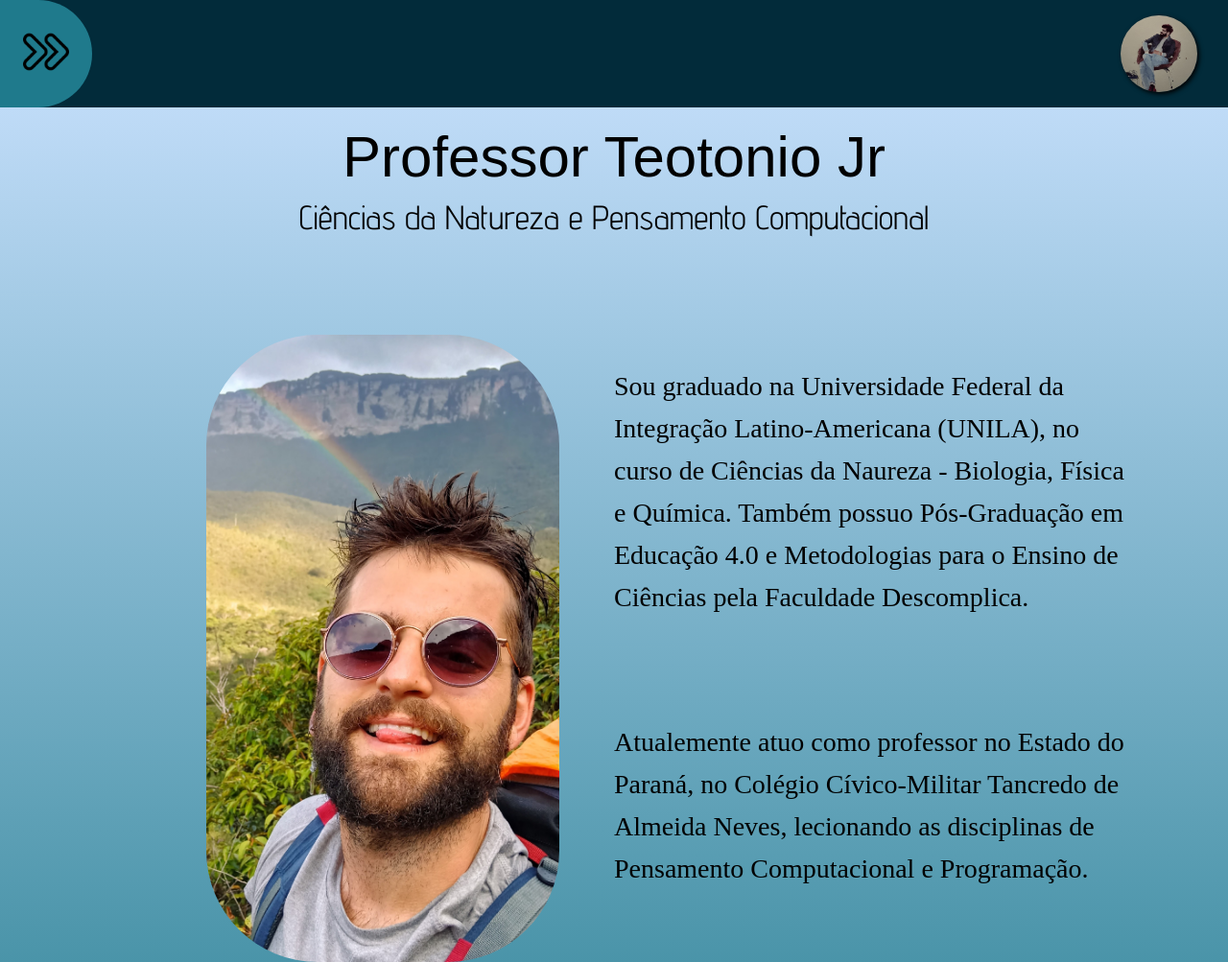
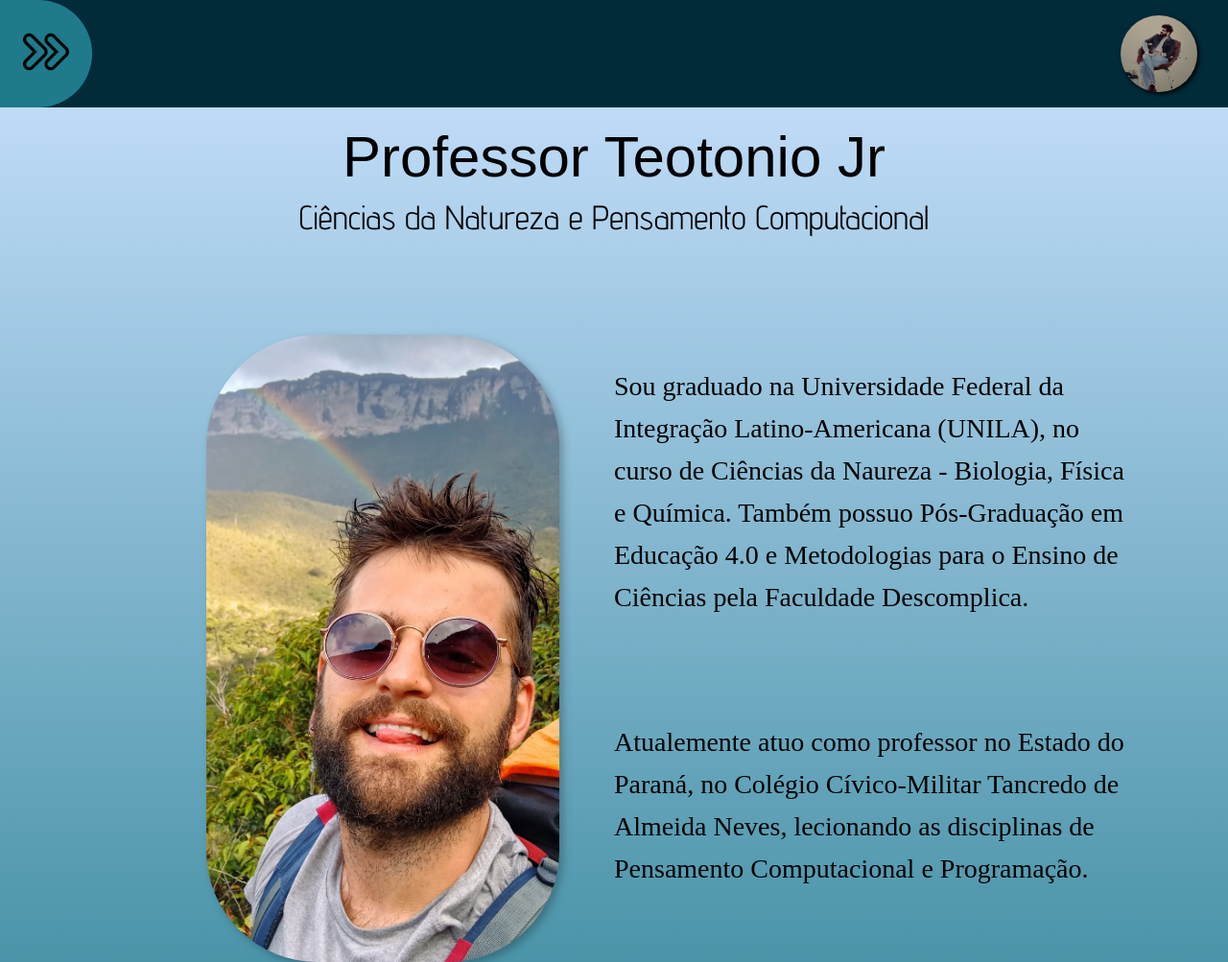
Before and after one commit to teotoniojr/portifolio-2023, a plain HTML site: page index.html in a window 1280 px wide. Shown: the top 1003 px of the page at 96% size. Drawn offline with Linux system fonts and the light colour scheme; a web font is replaced by a local one.

Commit message:
Add files via upload

```diff
--- a/assets/css/capa.css
+++ b/assets/css/capa.css
@@ -28,6 +28,7 @@
     border-radius: 116px;
     grid-row: span 2;
     margin-left: 125px;
+    filter: drop-shadow(4px 4px 4px rgba(0, 0, 0, 0.25)); ;
 }
 
 .capa__texto{
```
